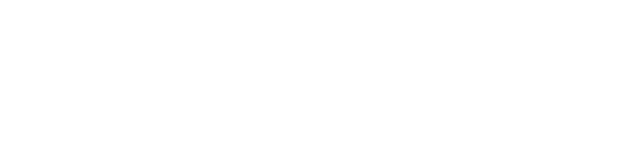
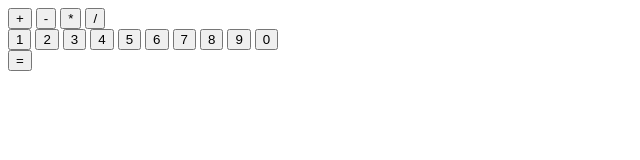
Before and after one commit to MarkOtwane/Calculator-JS-OOP-, a plain HTML site: page index.html in a window 1280 px wide. Shown: the whole page, without its empty margins (0-640 px from the left). Drawn offline with Linux system fonts and the light colour scheme.

Commit message:
add buttons to the javascript and make sure they display on the html

```diff
--- a/index.html
+++ b/index.html
@@ -7,7 +7,9 @@
     <link rel="stylesheet" href="style.css">
 </head>
 <body>
-    <div class="main"></div>
+    <div class="main">
+        <div id="numbers"></div>
+    </div>
     <script src="script.js"></script>
 </body>
 </html>
--- a/script.js
+++ b/script.js
@@ -1,7 +1,68 @@
 class Calculator{
-    constructor(number, operator){
+    constructor(number, operator, results){
         this.number = number;
         this.operator= operator;
+        this.results = results;
+
+    }
+    //validate the input
+    validate(){
+        if(isNaN(this.number)){
+            console.log("Only numbers Allowed No other character")
+        }
+    }
+    // function that will display all numbers and operators
+    numberOperator(){
+        this.validate();
+        const numberList = document.getElementById("numbers");
+        numberList.innerHTML = `
+        <div class="operators">
+            <button class="ops">+</button>
+            <button class="ops">-</button>
+            <button class="ops">*</button>
+            <button class="ops">/</button>
+        </div>
+        <div class="numberTotal">
+            <button class = "nums">1</button>
+            <button class = "nums">2</button>
+            <button class = "nums">3</button>
+            <button class = "nums">4</button>
+            <button class = "nums">5</button>
+            <button class = "nums">6</button>
+            <button class = "nums">7</button>
+            <button class = "nums">8</button>
+            <button class = "nums">9</button>
+            <button class = "nums">0</button>
+        </div>
+        <button id = "equals">=</button>
+        `;
+        // numberList.push(div)
+        const numberButtons = document.querySelectorAll('.nums');
+        const operatorButtons = document.querySelectorAll('.ops');
+        const equalsButton = document.getElementById('equals');
+    }
+    //function to add
+    addition(){
+        this.validate()
+        //number clicked and the operator then it console.logs the output
+
+    }
+    // function to subtract
+    subtraction(){
+        this.validate()
+
+    }
+    // function for multiplication
+    multiplication(){
+        this.validate()
+
+    }
+    //fuction for division
+    division(){
+        this.valitade()
 
     }
 }
+// create the Object
+const calc = new Calculator();
+calc.numberOperator()
```
